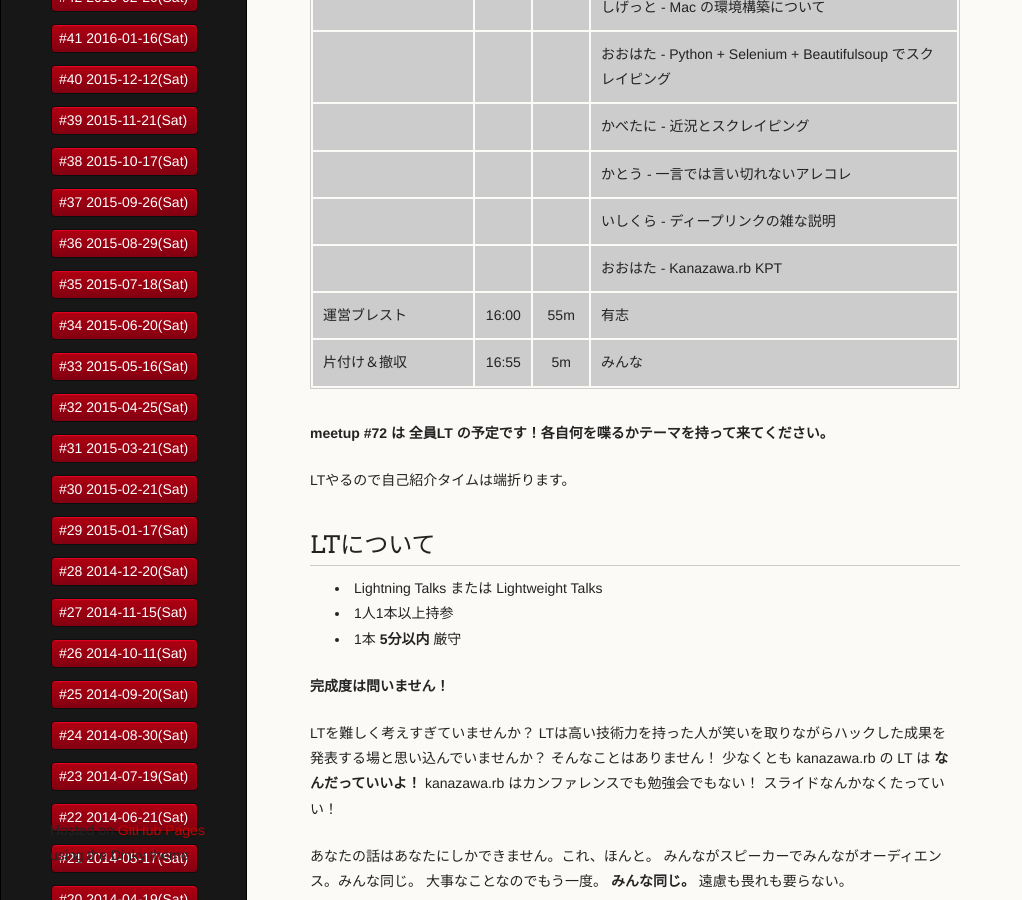
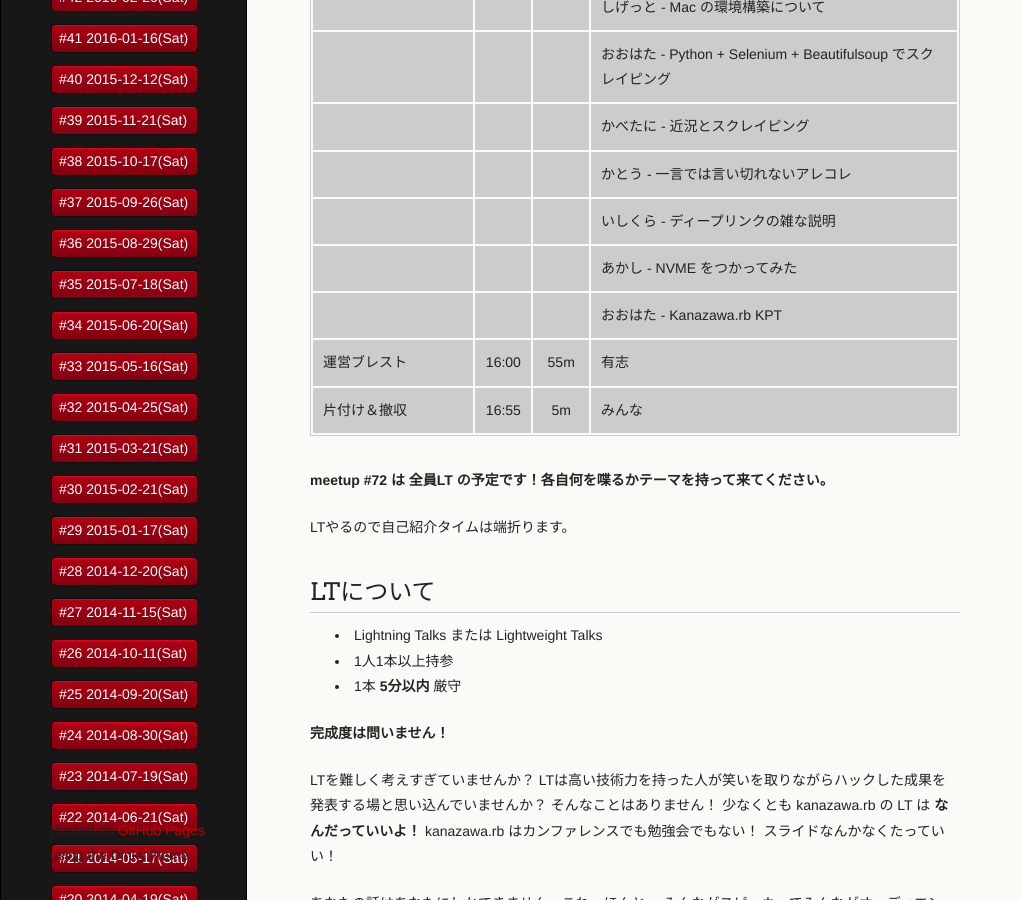
Before and after one commit to kanazawarb/meetup, a Jekyll site: the page built from 72/index.md, in a window 1280 px wide and 900 px high, scrolled down 1463 px. Shown: the whole window, without its empty margins (0-1022 px from the left). Built offline with Jekyll 4.4.1, drawn with Linux system fonts in a browser that asks for light colours; a script that is not in the unit is left out.

Commit message:
update 72 LT

```diff
--- a/72/index.md
+++ b/72/index.md
@@ -63,6 +63,7 @@ Twitter 上で表明してもらえると助かります。
 |                                   |       |      | かべたに - 近況とスクレイピング                         |
 |                                   |       |      | かとう - 一言では言い切れないアレコレ                   |
 |                                   |       |      | いしくら - ディープリンクの雑な説明                     |
+|                                   |       |      | あかし - NVME をつかってみた                            |
 |                                   |       |      | おおはた - Kanazawa.rb KPT                              |
 | 運営ブレスト                      | 16:00 | 55m  | 有志                                                    |
 | 片付け＆撤収                      | 16:55 | 5m   | みんな                                                  |
```
